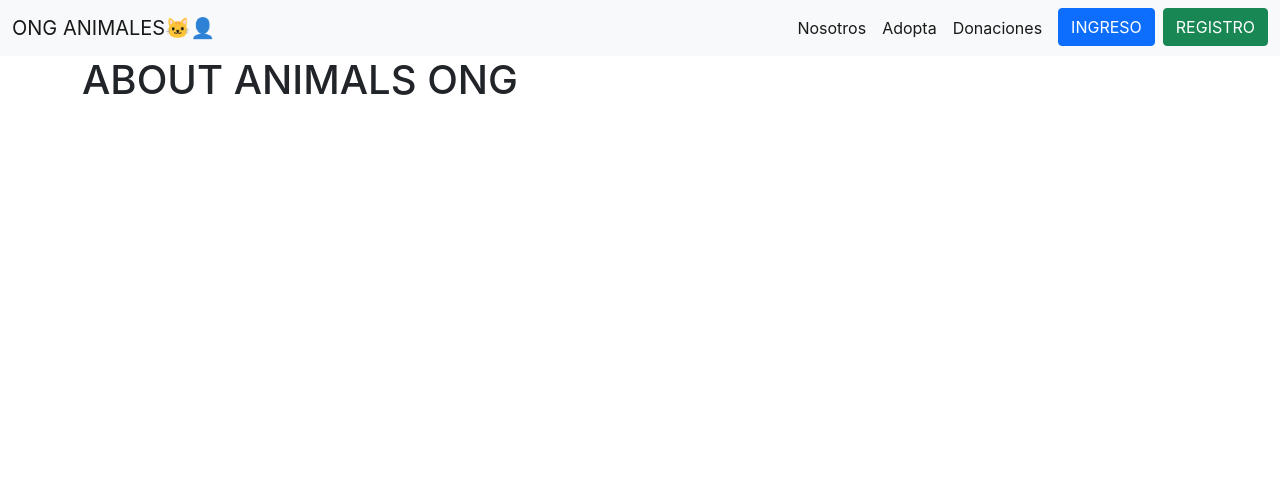
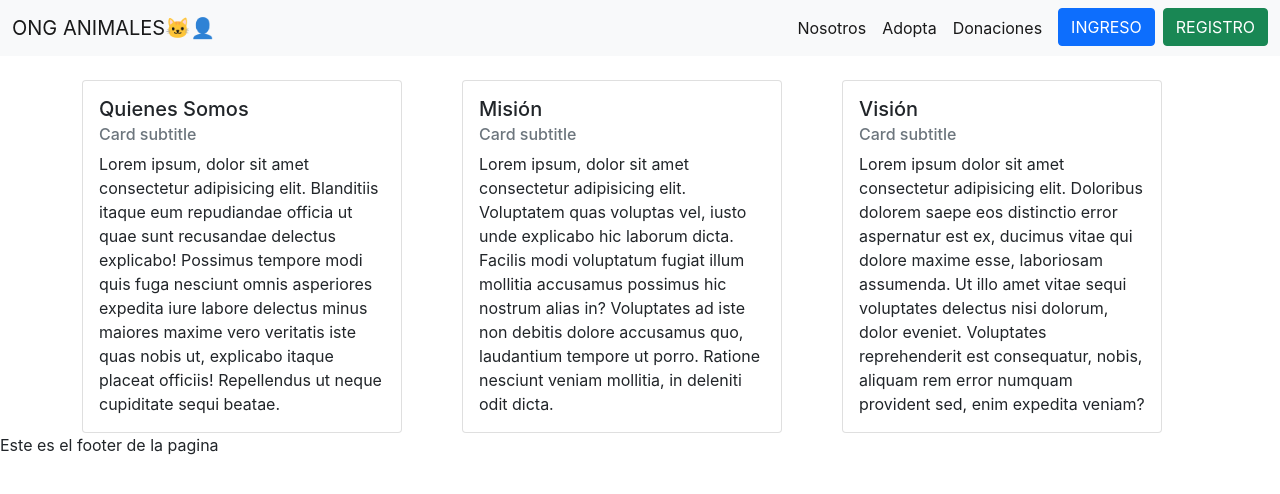
Before and after one commit to Panchober27/ONG-ANIMALES, a React (Create React App) app in the folder client/: page /about in a window 1280 px wide. Shown: the top 494 px of the page. Built offline with nearby package versions, Linux system fonts and the light colour scheme.

Commit message:
FrontEnd

```diff
--- a/client/src/App.js
+++ b/client/src/App.js
@@ -1,17 +1,14 @@
 import React from "react";
 import NavBar from "./components/navbar";
+import Footer from "./components/footer";
 import Landing from "./pages/landing";
 import Animals from "./pages/animals";
 import Donations from "./pages/donations";
-import Login from './pages/login';
-import Register from './pages/register';
-import About from './pages/about';
+import Login from "./pages/login";
+import Register from "./pages/register";
+import About from "./pages/about";
 
-import {
-  BrowserRouter as Router,
-  Switch,
-  Route,
-} from "react-router-dom";
+import { BrowserRouter as Router, Switch, Route } from "react-router-dom";
 
 function App() {
   return (
@@ -40,6 +37,8 @@ function App() {
           </Route>
         </Switch>
       </div>
+      {/* Footer del sitio. */}
+      <Footer />
     </Router>
   );
 }
--- /dev/null
+++ b/client/src/components/footer/index.js
@@ -0,0 +1,11 @@
+import React from 'react'
+
+const Footer = () => {
+    return (
+        <footer>
+            Este es el footer de la pagina
+        </footer>
+    );
+}
+
+export default Footer;
--- a/client/src/pages/about/index.js
+++ b/client/src/pages/about/index.js
@@ -1,9 +1,58 @@
-import React from 'react'
+import React from "react";
 
 const About = () => {
-    return (
-        <h1>ABOUT ANIMALS ONG</h1>
-    );
-}
+  return (
+    <div className="row mt-4">
+      <div className="col-12 col-md-4">
+        <div class="card" style={{ width: "20rem" }}>
+          <div class="card-body">
+            <h5 class="card-title">Quienes Somos</h5>
+            <h6 class="card-subtitle mb-2 text-muted">Card subtitle</h6>
+            <p class="card-text">
+              Lorem ipsum, dolor sit amet consectetur adipisicing elit.
+              Blanditiis itaque eum repudiandae officia ut quae sunt recusandae
+              delectus explicabo! Possimus tempore modi quis fuga nesciunt omnis
+              asperiores expedita iure labore delectus minus maiores maxime vero
+              veritatis iste quas nobis ut, explicabo itaque placeat officiis!
+              Repellendus ut neque cupiditate sequi beatae.
+            </p>
+          </div>
+        </div>
+      </div>
+      <div className="col-12 col-md-4">
+        <div class="card" style={{ width: "20rem" }}>
+          <div class="card-body">
+            <h5 class="card-title">Misión</h5>
+            <h6 class="card-subtitle mb-2 text-muted">Card subtitle</h6>
+            <p class="card-text">
+              Lorem ipsum, dolor sit amet consectetur adipisicing elit.
+              Voluptatem quas voluptas vel, iusto unde explicabo hic laborum
+              dicta. Facilis modi voluptatum fugiat illum mollitia accusamus
+              possimus hic nostrum alias in? Voluptates ad iste non debitis
+              dolore accusamus quo, laudantium tempore ut porro. Ratione
+              nesciunt veniam mollitia, in deleniti odit dicta.
+            </p>
+          </div>
+        </div>
+      </div>
+      <div className="col-12 col-md-4">
+        <div class="card" style={{ width: "20rem" }}>
+          <div class="card-body">
+            <h5 class="card-title">Visión</h5>
+            <h6 class="card-subtitle mb-2 text-muted">Card subtitle</h6>
+            <p class="card-text">
+              Lorem ipsum dolor sit amet consectetur adipisicing elit. Doloribus
+              dolorem saepe eos distinctio error aspernatur est ex, ducimus
+              vitae qui dolore maxime esse, laboriosam assumenda. Ut illo amet
+              vitae sequi voluptates delectus nisi dolorum, dolor eveniet.
+              Voluptates reprehenderit est consequatur, nobis, aliquam rem error
+              numquam provident sed, enim expedita veniam?
+            </p>
+          </div>
+        </div>
+      </div>
+    </div>
+  );
+};
 
 export default About;
--- a/client/src/pages/landing/Carousel.js
+++ b/client/src/pages/landing/Carousel.js
@@ -10,21 +10,21 @@ const Carousel = () => {
       <div className="carousel-inner">
         <div className="carousel-item active">
           <img
-            src="https://via.placeholder.com/550"
+            src="https://via.placeholder.com/750x350"
             className="d-block w-100"
             alt="..."
           />
         </div>
         <div className="carousel-item">
           <img
-            src="https://via.placeholder.com/650"
+            src="https://via.placeholder.com/750x350"
             className="d-block w-100"
             alt="..."
           />
         </div>
         <div className="carousel-item">
           <img
-            src="https://via.placeholder.com/750"
+            src="https://via.placeholder.com/750x350"
             className="d-block w-100"
             alt="..."
           />
--- a/client/src/pages/landing/index.js
+++ b/client/src/pages/landing/index.js
@@ -4,18 +4,27 @@ import Carousel from "./Carousel";
 const Landing = () => {
   return (
     <Fragment>
-        <h3>Vista Animales</h3>
+      <h3>Vista Animales</h3>
       <div className="row">
-        <div className="row">
-          <div className="col-12 col-md-9">
-            <Carousel />
-          </div>
-          <div className="col-12 col-md-3">
-            Col Chica, Post ong, Imagen, lorem
+        <div className="col-12 col-md-9">
+          <Carousel />
+        </div>
+        <div className="col-12 col-md-3">
+          <img src="https://via.placeholder.com/300" />
+          <div className="card">
+            <div className="card-boyd">
+              <h5 className="card-title">Col Chica</h5>
+              <p className="card-text">
+                Lorem ipsum dolor sit amet consectetur adipisicing elit.
+                Temporibus alias exercitationem vero porro nostrum odit animi,
+                iste cum incidunt minima.
+              </p>
+            </div>
           </div>
         </div>
       </div>
-      <div className="row">
+      <br />
+      <div className="row pt-10">
         <div className="col-12 col-md-4">
           <div class="card" style={{ width: "14rem" }}>
             <img
--- a/client/src/pages/login/index.js
+++ b/client/src/pages/login/index.js
@@ -1,9 +1,78 @@
-import React from 'react'
+import React from "react";
 
 const Login = () => {
-    return (
-        <h1>Login</h1>
-    );
-}
+  return (
+    <form className="row g-3">
+      <div className="col-md-6">
+        <label for="inputEmail4" className="form-label">
+          Email
+        </label>
+        <input type="email" className="form-control" id="inputEmail4" />
+      </div>
+      <div className="col-md-6">
+        <label for="inputPassword4" className="form-label">
+          Password
+        </label>
+        <input type="password" className="form-control" id="inputPassword4" />
+      </div>
+      <div className="col-12">
+        <label for="inputAddress" className="form-label">
+          Address
+        </label>
+        <input
+          type="text"
+          className="form-control"
+          id="inputAddress"
+          placeholder="1234 Main St"
+        />
+      </div>
+      <div className="col-12">
+        <label for="inputAddress2" className="form-label">
+          Address 2
+        </label>
+        <input
+          type="text"
+          className="form-control"
+          id="inputAddress2"
+          placeholder="Apartment, studio, or floor"
+        />
+      </div>
+      <div className="col-md-6">
+        <label for="inputCity" className="form-label">
+          City
+        </label>
+        <input type="text" className="form-control" id="inputCity" />
+      </div>
+      <div className="col-md-4">
+        <label for="inputState" className="form-label">
+          State
+        </label>
+        <select id="inputState" className="form-select">
+          <option selected>Choose...</option>
+          <option>...</option>
+        </select>
+      </div>
+      <div className="col-md-2">
+        <label for="inputZip" className="form-label">
+          Zip
+        </label>
+        <input type="text" className="form-control" id="inputZip" />
+      </div>
+      <div className="col-12">
+        <div className="form-check">
+          <input className="form-check-input" type="checkbox" id="gridCheck" />
+          <label className="form-check-label" for="gridCheck">
+            Check me out
+          </label>
+        </div>
+      </div>
+      <div className="col-12">
+        <button type="submit" className="btn btn-primary">
+          Sign in
+        </button>
+      </div>
+    </form>
+  );
+};
 
 export default Login;
```
